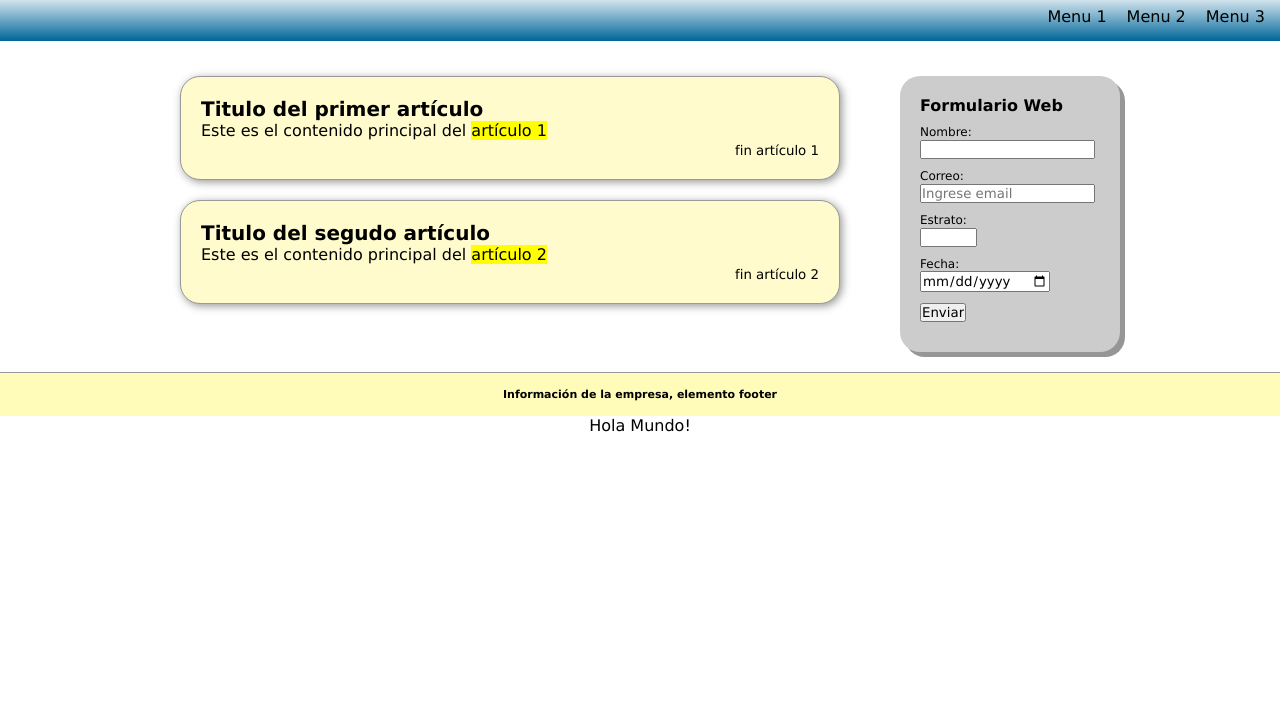
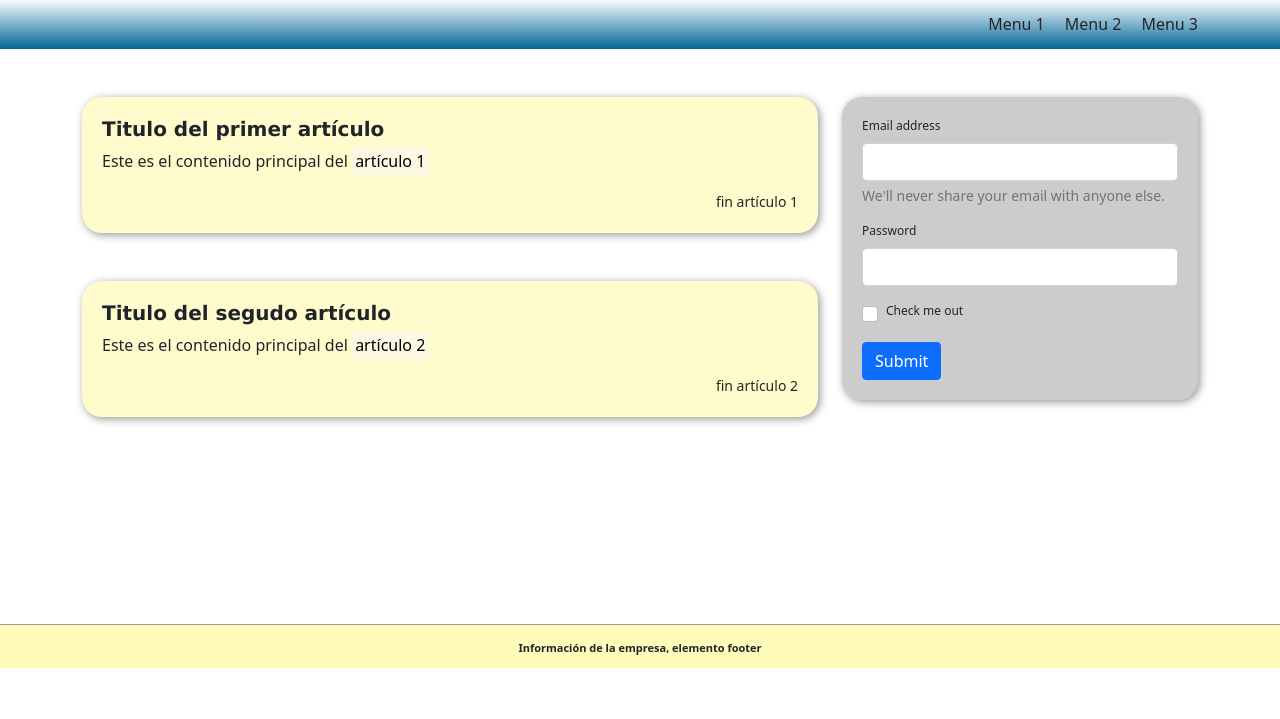
Before and after one commit to jhonharoldpizarro2021/sena_html, a plain HTML site: page index.html in a window 1280 px wide. Shown: the part 81-800 px from the top of the page. Drawn offline with nearby package versions, Linux system fonts and the light colour scheme.

Commit message:
Ajuste 15 .3 2022

```diff
--- a/css/styles.css
+++ b/css/styles.css
@@ -1,12 +1,4 @@
 @charset "utf-8";
-
-/* RESETS */
-* {
-    margin: 0px;
-    padding: 0px;
-    font-family: verdana;
-    box-sizing: border-box;
-}
 
 /* MOBILE FIRST = */
 
@@ -67,6 +59,10 @@ nav a:hover {
 nav ul {
     padding: 0;
     list-style-type: none;
+}
+
+nav ul li {
+    cursor:pointer;
 }
 
 #menuToggle {
@@ -149,6 +145,7 @@ nav ul {
 #menu li {
     padding: 10px 0;
     transition-delay: 2s;
+    cursor:pointer;
 }
 
 #menuToggle input:checked~ul {
@@ -156,12 +153,11 @@ nav ul {
 }
 
 #seccion {
-    margin: 20px;
+    /*margin: 20px;*/
 }
 
 article {
     background: #FFFBCC;
-    border: 1px solid #999999;
     padding: 20px;
     margin-bottom: 15px;
     -moz-border-radius: 20px;
@@ -177,21 +173,22 @@ article:last-child {
 }
 
 #lateral {
-    width: 100%;
-    padding: 20px;
+    /*width: 100%;*/
+    /*padding: 20px;*/
     background: #cccccc;
-    position: absolute;
-    bottom: 44px;
+    /*position: absolute;*/
+    /*bottom: 44px;*/
     -moz-border-radius: 20px;
     -webkit-border-radius: 20px;
     border-radius: 20px;
-    -moz-box-shadow: rgb(150,150,150) 5px 5px;
-    -webkit-box-shadow: rgb(150,150,150) 5px 5px;
-    box-shadow: rgb(150,150,150) 5px 5px;
+    -moz-box-shadow: rgb(150, 150, 150) 2px 2px 8px;
+    -webkit-box-shadow: rgb(150, 150, 150) 2px 2px 8px;
+    box-shadow: rgb(150, 150, 150) 2px 2px 8px;
 }
 
 form ul{
     list-style: none;
+    padding:0;
 }
 
 form ul li{
@@ -229,7 +226,8 @@ footer#pie {
 @media (min-width: 1024px) {
     #cuerpo {
         margin: 15px auto;
-        width: 960px;
+        /*width: 960px;*/
+        height: 64vh;
     }
 
     #menuMobile {
@@ -254,16 +252,16 @@ footer#pie {
     }
 
     #seccion {
-        float: left;
-        width: 660px;
-        margin: 20px;
+        /*float: left;*/
+        /*width: 660px;*/
+        /*margin: 20px;*/
     }
 
     #lateral {
         position: inherit;
-        float: right;
-        width: 220px;
-        margin: 20px 0 ;
+        /*float: right;*/
+        /*width: 220px;*/
+        /*margin: 20px 0 ;*/
         padding: 20px;
 
     }
@@ -277,27 +275,11 @@ footer#pie {
         border-top: 1px solid #999999;
     }
 
-    article {
-        background: #FFFBCC;
-        border: 1px solid #999999;
-        padding: 20px;
-        margin-bottom: 15px;
-        -moz-border-radius: 20px;
-        -webkit-border-radius: 20px;
-        border-radius: 20px;
-        -moz-box-shadow: rgb(150, 150, 150) 2px 2px 8px;
-        -webkit-box-shadow: rgb(150, 150, 150) 2px 2px 8px;
-        box-shadow: rgb(150, 150, 150) 2px 2px 8px;
-    }
+
 
     article footer {
         text-align: right;
     }
 
-    #menu li {
-        display: inline-block;
-        list-style: none;
-        padding: 5px;
-        font: bold 14px verdana, sans-serif;
-    }
+
 }
--- a/index.html
+++ b/index.html
@@ -6,6 +6,7 @@
     <meta http-equiv="X-UA-Compatible" content="IE=edge">
     <meta name="viewport" content="width=device-width, initial-scale=1.0">
     <title>Jhon Harold Pizarro</title>
+    <link href="https://cdn.jsdelivr.net/npm/bootstrap@5.1.3/dist/css/bootstrap.min.css" rel="stylesheet" integrity="sha384-1BmE4kWBq78iYhFldvKuhfTAU6auU8tT94WrHftjDbrCEXSU1oBoqyl2QvZ6jIW3" crossorigin="anonymous">
     <link rel="stylesheet" href="css/styles.css">
 
 </head>
@@ -33,16 +34,17 @@
     </header>
     <!-- MENU DESKTOP -->
     <nav id="menuDesktop">
-        <ul>
+        <ul class="container">
             <li id="menu1">Menu 1</li>
             <li id="menu2">Menu 2</li>
             <li id="menu3">Menu 3</li>
         </ul>
     </nav>
-    <div id="cuerpo">
 
+    <div id="cuerpo" class="container mt-5">
+        <div class="row">
             <!-- SECTION -->
-        <section id="seccion">
+            <section id="seccion" class="col-md-8">
                 <article>
                     <h2>Titulo del primer artículo</h2>
                     <p>Este es el contenido principal del <mark>artículo 1</mark></p>
@@ -50,7 +52,7 @@
                         <small> fin artículo 1</small>
                     </footer>
                 </article>
-            <article>
+                <article class="mt-5">
                     <h2>Titulo del segudo artículo</h2>
                     <p>Este es el contenido principal del <mark>artículo 2</mark></p>
                     <footer>
@@ -59,38 +61,32 @@
                 </article>
             </section>
             <!-- SIDEBAR -->
-        <aside id="lateral">
-            <form name="formulario">
-                <legend> Formulario Web </legend>
-                <ul>
-                    <li>
-                        <label for="txtNombre"> Nombre:</label>
-                        <input type="text" name="txtNombre" required>
-                    </li>
-                    <li>
-                        <label for="miEmail"> Correo:</label>
-                        <input type="email" name="miEmail" placeholder="Ingrese email"/>
-                    </li>
-                    <li>
-                        <label for="numEdad"> Estrato:</label>
-                        <input type="number" name="numEdad" min="1" max="6" step="1"/>
-                    </li>
-                    <li>
-                        <label for="txtFecha"> Fecha:</label>
-                        <input type="date" name="txtFecha" equired>
-                    </li>
-                    <li>
-                        <input type="submit" name="btnEnviar" value="Enviar"/>
-                    </li>
-                </ul>
+            <aside class="col-md-4">
+                <form id="lateral">
+                    <div class="mb-3">
+                    <label for="exampleInputEmail1" class="form-label">Email address</label>
+                    <input type="email" class="form-control" id="exampleInputEmail1" aria-describedby="emailHelp">
+                    <div id="emailHelp" class="form-text">We'll never share your email with anyone else.</div>
+                    </div>
+                    <div class="mb-3">
+                    <label for="exampleInputPassword1" class="form-label">Password</label>
+                    <input type="password" class="form-control" id="exampleInputPassword1">
+                    </div>
+                    <div class="mb-3 form-check">
+                    <input type="checkbox" class="form-check-input" id="exampleCheck1">
+                    <label class="form-check-label" for="exampleCheck1">Check me out</label>
+                    </div>
+                    <button type="submit" class="btn btn-primary">Submit</button>
                 </form>
             </aside>
-
+        </div>
     </div>
     <!-- FOOTER -->
     <footer id="pie">
         <p>Información de la empresa, elemento footer</p>
+    </footer>
+    <!-- scripts -->
+    <script src="https://cdn.jsdelivr.net/npm/bootstrap@5.1.3/dist/js/bootstrap.bundle.min.js" integrity="sha384-ka7Sk0Gln4gmtz2MlQnikT1wXgYsOg+OMhuP+IlRH9sENBO0LRn5q+8nbTov4+1p" crossorigin="anonymous"></script>
     <script src="js/scripts.js"></script>
-    </footer>
 </body>
 </html>
--- a/js/scripts.js
+++ b/js/scripts.js
@@ -89,7 +89,7 @@ if(pro>=7){
     }
 } */
 
-let parrafo = document.createElement('p');
+/* let parrafo = document.createElement('p');
 let contenido = document.createTextNode('Hola Mundo!');
 parrafo.appendChild(contenido);
-document.body.appendChild(parrafo);
+document.body.appendChild(parrafo); */
```
Lines whose indentation alone changed are shown as unchanged.
